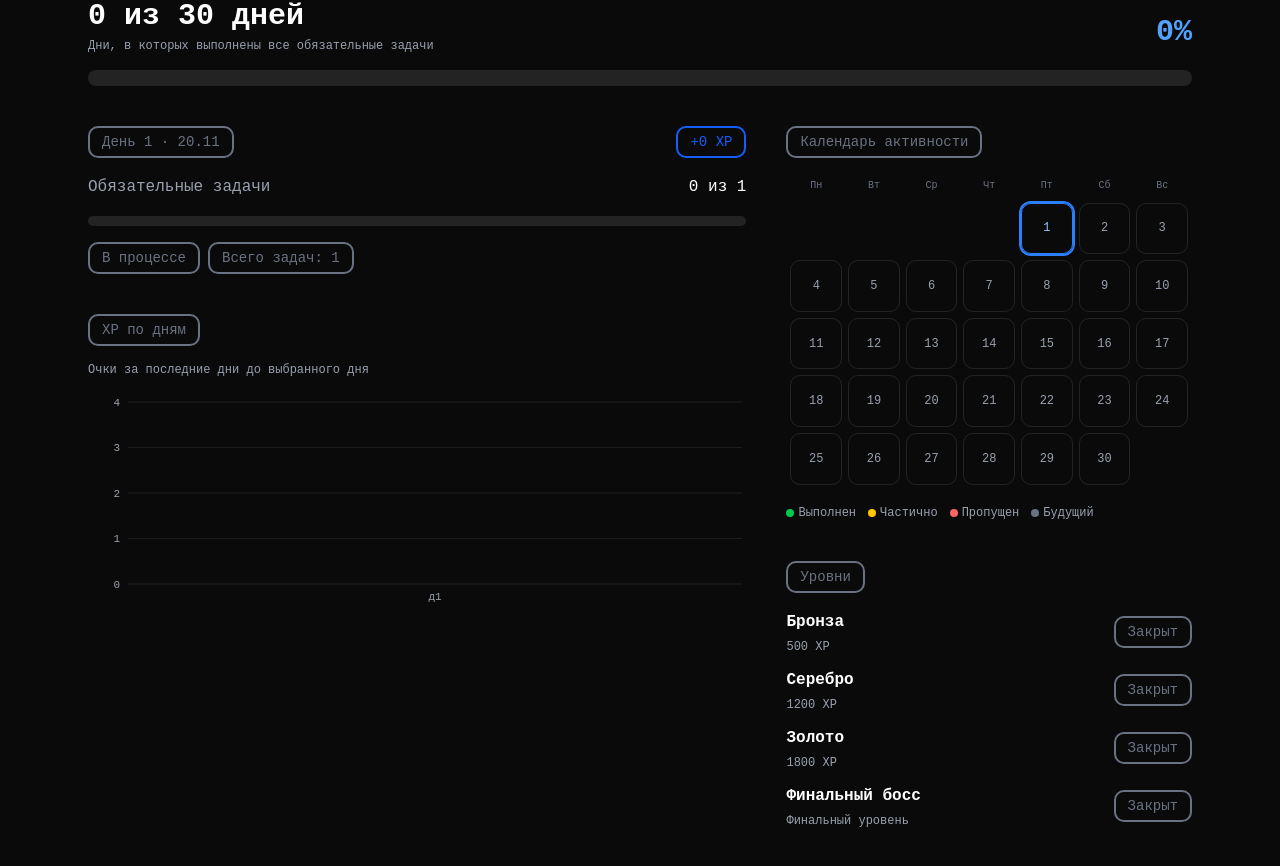
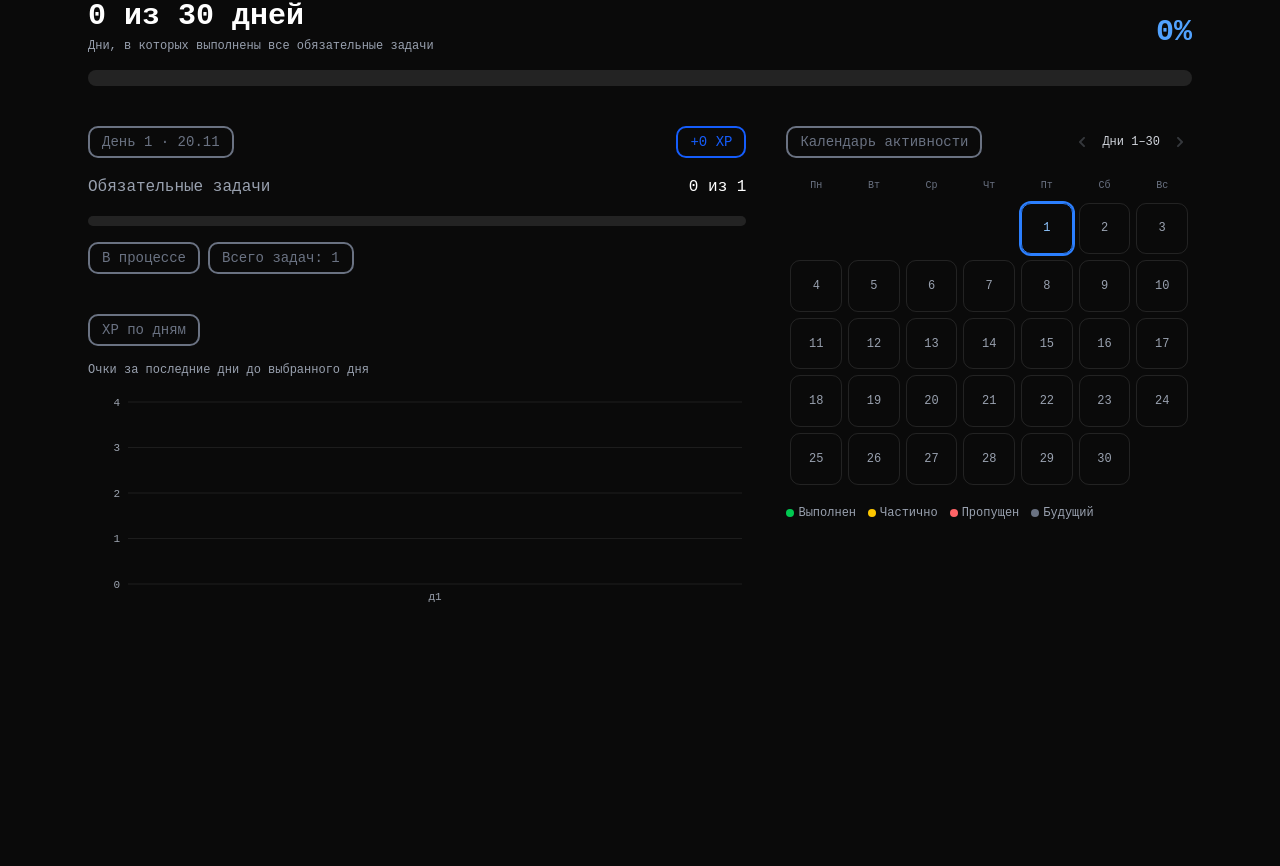
Before and after one commit to Ramazan-Yusupov/react-training, a React (Vite) app: page /progress in a window 1280 px wide. Shown: the part 436-1302 px from the top of the page. After the commit the page ends 1098 px from the top, so only its background shows below. Built offline with nearby package versions, Linux system fonts and the light colour scheme.

Commit message:
feat: улучшить календари активности на страницах сегодня и прогресс

```diff
--- a/src/pages/progress/ui/ProgressPage.tsx
+++ b/src/pages/progress/ui/ProgressPage.tsx
@@ -20,7 +20,34 @@ import {
   Typography,
   type CalendarCell,
 } from '@/shared/ui';
-import { useMemo } from 'react';
+import { useEffect, useMemo, useState } from 'react';
+import { FaChevronLeft, FaChevronRight } from 'react-icons/fa';
+
+const DAYS_PER_PERIOD = 30;
+
+function addDaysToISODate(dateString: string, days: number): string {
+  const [year, month, day] = dateString.split('-').map(Number);
+
+  if (
+    year === undefined ||
+    month === undefined ||
+    day === undefined ||
+    !Number.isFinite(year) ||
+    !Number.isFinite(month) ||
+    !Number.isFinite(day)
+  ) {
+    return dateString;
+  }
+
+  const date = new Date(Date.UTC(year, month - 1, day));
+  date.setUTCDate(date.getUTCDate() + days);
+
+  return [
+    date.getUTCFullYear(),
+    String(date.getUTCMonth() + 1).padStart(2, '0'),
+    String(date.getUTCDate()).padStart(2, '0'),
+  ].join('-');
+}
 
 export function ProgressPage() {
   const { day, setDay, currentDay } = useSelectedDay();
@@ -32,6 +59,18 @@ export function ProgressPage() {
   const startDate = useProgressStore((state) => state.startDate);
   const completed = useProgressStore((state) => state.completed);
   const microBreaks = useProgressStore((state) => state.microBreaks);
+
+  const periodsCount = Math.ceil(totalDays / DAYS_PER_PERIOD);
+
+  const [periodIndex, setPeriodIndex] = useState(() => Math.floor((day - 1) / DAYS_PER_PERIOD));
+
+  useEffect(() => {
+    setPeriodIndex(Math.floor((day - 1) / DAYS_PER_PERIOD));
+  }, [day]);
+
+  useEffect(() => {
+    setPeriodIndex((current) => Math.min(current, Math.max(0, periodsCount - 1)));
+  }, [periodsCount]);
 
   const days = useMemo(
     () => template.days.map((item) => dayOverrides[String(item.day)] ?? item),
@@ -82,6 +121,27 @@ export function ProgressPage() {
       }),
     [days, snapshot, currentDay],
   );
+
+  const periodStart = periodIndex * DAYS_PER_PERIOD + 1;
+  const periodEnd = Math.min(periodStart + DAYS_PER_PERIOD - 1, totalDays);
+
+  const visibleCells = useMemo(
+    () => calendarCells.filter((cell) => cell.value >= periodStart && cell.value <= periodEnd),
+    [calendarCells, periodStart, periodEnd],
+  );
+
+  const periodStartDate = useMemo(
+    () => addDaysToISODate(startDate, periodStart - 1),
+    [startDate, periodStart],
+  );
+
+  const handlePreviousPeriod = () => {
+    setPeriodIndex((current) => Math.max(0, current - 1));
+  };
+
+  const handleNextPeriod = () => {
+    setPeriodIndex((current) => Math.min(periodsCount - 1, current + 1));
+  };
 
   const weeklyXp = useMemo(() => {
     const from = Math.max(1, day - 6);
@@ -222,9 +282,38 @@ export function ProgressPage() {
         </section>
 
         <aside className="flex min-w-0 flex-col gap-4 sm:gap-6">
-          <Card title="Календарь активности">
+          <Card
+            title="Календарь активности"
+            headerRight={
+              <div className="flex items-center gap-2">
+                <button
+                  type="button"
+                  onClick={handlePreviousPeriod}
+                  disabled={periodIndex === 0}
+                  aria-label="Предыдущие 30 дней"
+                  className="flex-center rounded-md p-1.5 text-gray-400 transition-colors hover:bg-white/10 hover:text-white disabled:cursor-not-allowed disabled:opacity-30"
+                >
+                  <FaChevronLeft size={12} />
+                </button>
+
+                <span className="whitespace-nowrap text-xs font-medium text-gray-300">
+                  Дни {periodStart}–{periodEnd}
+                </span>
+
+                <button
+                  type="button"
+                  onClick={handleNextPeriod}
+                  disabled={periodIndex >= periodsCount - 1}
+                  aria-label="Следующие 30 дней"
+                  className="flex-center rounded-md p-1.5 text-gray-400 transition-colors hover:bg-white/10 hover:text-white disabled:cursor-not-allowed disabled:opacity-30"
+                >
+                  <FaChevronRight size={12} />
+                </button>
+              </div>
+            }
+          >
             <Calendar
-              cells={calendarCells}
+              cells={visibleCells}
               selected={day}
               today={
                 getCurrentDay(startDate, todayISO(), totalDays).isBeforeStart
@@ -232,7 +321,7 @@ export function ProgressPage() {
                   : currentDay
               }
               onSelect={setDay}
-              leading={getIsoWeekday(startDate) - 1}
+              leading={getIsoWeekday(periodStartDate) - 1}
               weekdays={WEEKDAYS_SHORT}
             />
 
@@ -258,33 +347,6 @@ export function ProgressPage() {
               </span>
             </div>
           </Card>
-
-          <Card title="Уровни">
-            <div className="flex flex-col gap-3">
-              {levels.map((item) => {
-                const unlocked = item.xp !== null && total >= item.xp;
-
-                return (
-                  <div key={item.id} className="flex min-w-0 items-center justify-between gap-3">
-                    <div className="flex min-w-0 flex-col gap-1">
-                      <Typography align="start" className="font-semibold">
-                        {item.title}
-                      </Typography>
-
-                      <Typography align="start" tone="muted" className="text-xs">
-                        {item.xp === null ? 'Финальный уровень' : `${item.xp} XP`}
-                      </Typography>
-                    </div>
-
-                    <Badge
-                      color={unlocked ? 'green' : 'gray'}
-                      text={unlocked ? 'Открыт' : 'Закрыт'}
-                    />
-                  </div>
-                );
-              })}
-            </div>
-          </Card>
         </aside>
       </div>
     </div>
--- a/src/widgets/month-strip/ui/MonthStrip.tsx
+++ b/src/widgets/month-strip/ui/MonthStrip.tsx
@@ -146,6 +146,28 @@ export function MonthStrip({ selected, onSelect }: MonthStripProps) {
         leading={getIsoWeekday(periodStartDate) - 1}
         weekdays={WEEKDAYS_SHORT}
       />
+
+      <div className="flex flex-wrap gap-x-3 gap-y-2 text-xs text-gray-400">
+        <span className="flex items-center gap-1">
+          <span className="size-2 rounded-full bg-green-500" />
+          Выполнен
+        </span>
+
+        <span className="flex items-center gap-1">
+          <span className="size-2 rounded-full bg-yellow-400" />
+          Частично
+        </span>
+
+        <span className="flex items-center gap-1">
+          <span className="size-2 rounded-full bg-red-400" />
+          Пропущен
+        </span>
+
+        <span className="flex items-center gap-1">
+          <span className="size-2 rounded-full bg-gray-500" />
+          Будущий
+        </span>
+      </div>
     </Card>
   );
 }
```
